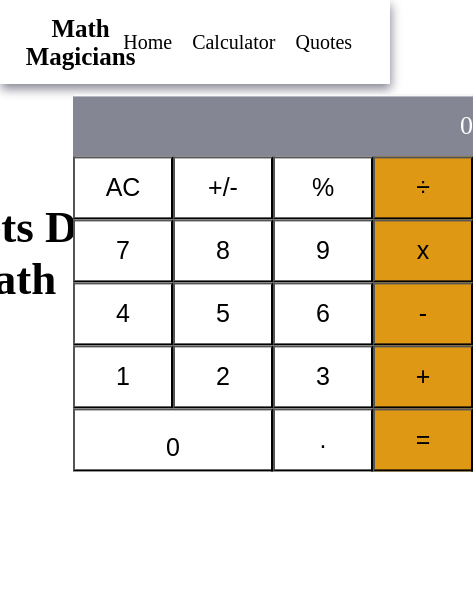
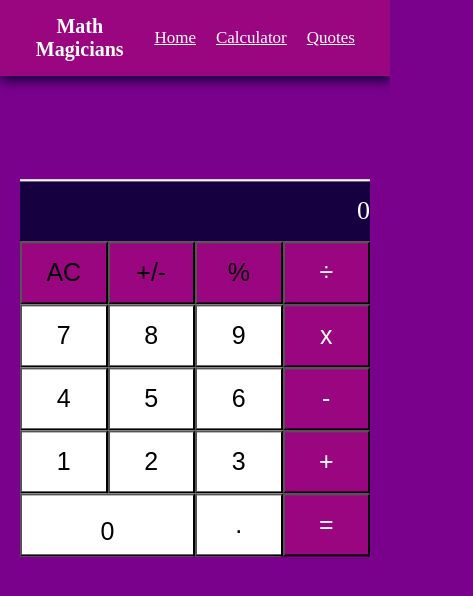
Before and after one commit to Christianib003/Math-Magician, a React (Create React App) app: page /calculator in a window 390 px wide. Shown: the top 596 px of the page, 473 px wide, since content can reach past the window. Built offline with nearby package versions, Linux system fonts and the light colour scheme.

Commit message:
resolve merging conflicts

```diff
--- a/src/index.css
+++ b/src/index.css
@@ -2,6 +2,11 @@
   margin: 0;
   padding: 0;
   box-sizing: border-box;
+}
+
+body {
+  background-color: #79018c;
+  color: #fff;
 }
 
 .navBar {
@@ -9,20 +14,15 @@
   align-items: center;
   text-align: center;
   justify-content: space-between;
-  box-shadow: 1px 5px 10px #858694;
+  box-shadow: 1px 5px 10px #160040;
   padding: 15px;
-}
-
-.title {
-  font-size: 25px;
-  margin: 0 0 18px 0;
+  background-color: #9a0680;
 }
 
 .header {
-  color: #000;
   font-size: 2em;
   text-decoration: dotted;
-  margin-bottom: -20px;
+  color: #fff;
 }
 
 .navItems {
@@ -39,31 +39,10 @@
   list-style-type: none;
 }
 
-.homeLink {
-  color: #000;
-  text-decoration: none;
-}
-
-.homeLink:hover {
-  text-decoration: underline;
-}
-
-.calculatorLink {
-  color: #000;
-  text-decoration: none;
-}
-
-.calculatorLink:hover {
-  text-decoration: underline;
-}
-
+.homeLink,
+.calculatorLink,
 .quotesLink {
-  color: #000;
-  text-decoration: none;
-}
-
-.quotesLink:hover {
-  text-decoration: underline;
+  color: #fff;
 }
 
 .welcome {
@@ -96,8 +75,7 @@
 .welcome h2 {
   font-size: 40px;
   text-transform: capitalize;
-  text-align: start;
-  margin: 0 0 0 1%;
+  text-align: center;
 }
 
 .text {
@@ -107,8 +85,7 @@
 
 .input_field {
   width: 400px;
-  background-color: #858694;
-  border: none;
+  background-color: #160040;
   display: flex;
   justify-content: flex-end;
   padding: 15px 0 15px 0;
@@ -133,12 +110,24 @@
   padding: 1px;
 }
 
+button.clear.num {
+  background-color: #9a0680;
+}
+
+button.ad.num {
+  background-color: #9a0680;
+}
+
+button.modulo.num {
+  background-color: #9a0680;
+}
+
 .left {
   top: 30%;
   left: 25%;
   position: absolute;
   transform: translate(-50%, -50%);
-  font-size: 30px;
+  font-size: 25px;
   text-transform: capitalize;
 }
 
@@ -154,8 +143,8 @@
 }
 
 .operator {
-  background-color: rgb(223, 152, 20);
   padding: 15px;
+  background-color: #9a0680;
 }
 
 .num {
@@ -171,7 +160,78 @@
 }
 
 .keypad button:hover {
-  opacity: 0.7;
+  opacity: 0.9;
   color: #000;
   font-size: 26px;
 }
+
+@media screen and (max-width: 768px) {
+  .navBar {
+    display: flex;
+    align-items: center;
+    text-align: center;
+    justify-content: space-between;
+    box-shadow: 1px 5px 10px #160040;
+    padding: 15px;
+    background-color: #9a0680;
+    gap: 30px;
+  }
+
+  .title {
+    font-size: 20px;
+    color: #fff;
+  }
+
+  .navMenu li {
+    font-size: 17px;
+  }
+
+  .homeLink,
+  .calculatorLink,
+  .quotesLink {
+    color: #fff;
+  }
+
+  .left h2 {
+    display: none;
+  }
+
+  .keypad {
+    display: grid;
+    grid-template-columns: repeat(4, 1fr);
+    width: 350px;
+    height: 30vh;
+  }
+
+  .input_field {
+    width: 350px;
+    background-color: #160040;
+    border: none;
+    display: flex;
+    justify-content: flex-end;
+    padding: 15px 0 15px 0;
+    color: #fff;
+    font-size: 26px;
+  }
+
+  .operator {
+    background-color: #9a0680;
+    padding: 15px;
+    color: #fff;
+  }
+
+  .clear,
+  .ad,
+  .modulo {
+    background-color: #9a0680;
+  }
+
+  .container {
+    display: flex;
+    top: 40%;
+    left: 50%;
+    position: absolute;
+    transform: translate(-50%, -50%);
+    width: 350px;
+  }
+}
```
